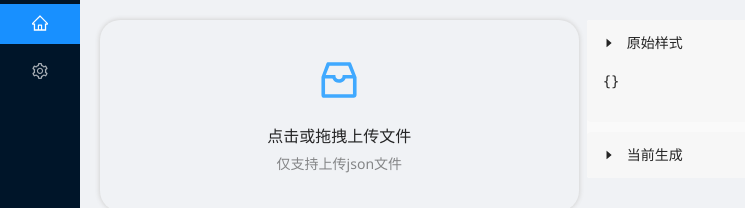
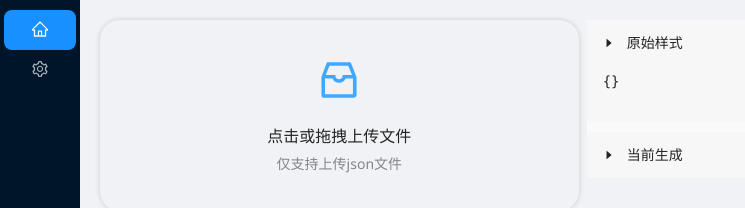
Before and after one commit to BK201c/maptools-web, a Vue app: page /#/dashboard in a window 1280 px wide. Shown: the top 208 px of the page, without its empty margins (0-745 px from the left). Built offline with nearby package versions, Linux system fonts and the light colour scheme.

Commit message:
更新侧边栏样式

```diff
--- a/src/layout/components/sidebar/index.vue
+++ b/src/layout/components/sidebar/index.vue
@@ -6,12 +6,13 @@
     @click="handleClick"
   >
     <a-menu-item
+      style="width: 90%; margin: auto; border-radius: 8px"
       :key="menu.path"
       v-for="menu of baseRouter"
       @titleClick="titleClick"
     >
       <template #icon>
-        <AntIcon :icon="menu.meta.icon" />
+        <AntIcon style="margin-left: -4px" :icon="menu.meta.icon" />
       </template>
       {{ menu.meta.title }}
     </a-menu-item>
--- a/src/layout/index.vue
+++ b/src/layout/index.vue
@@ -41,6 +41,7 @@ const change = (value: boolean) => {
   }
   &-sidebar {
     position: relative;
+    padding: 10px 0;
     &-top {
       font-size: 20px;
     }
```
